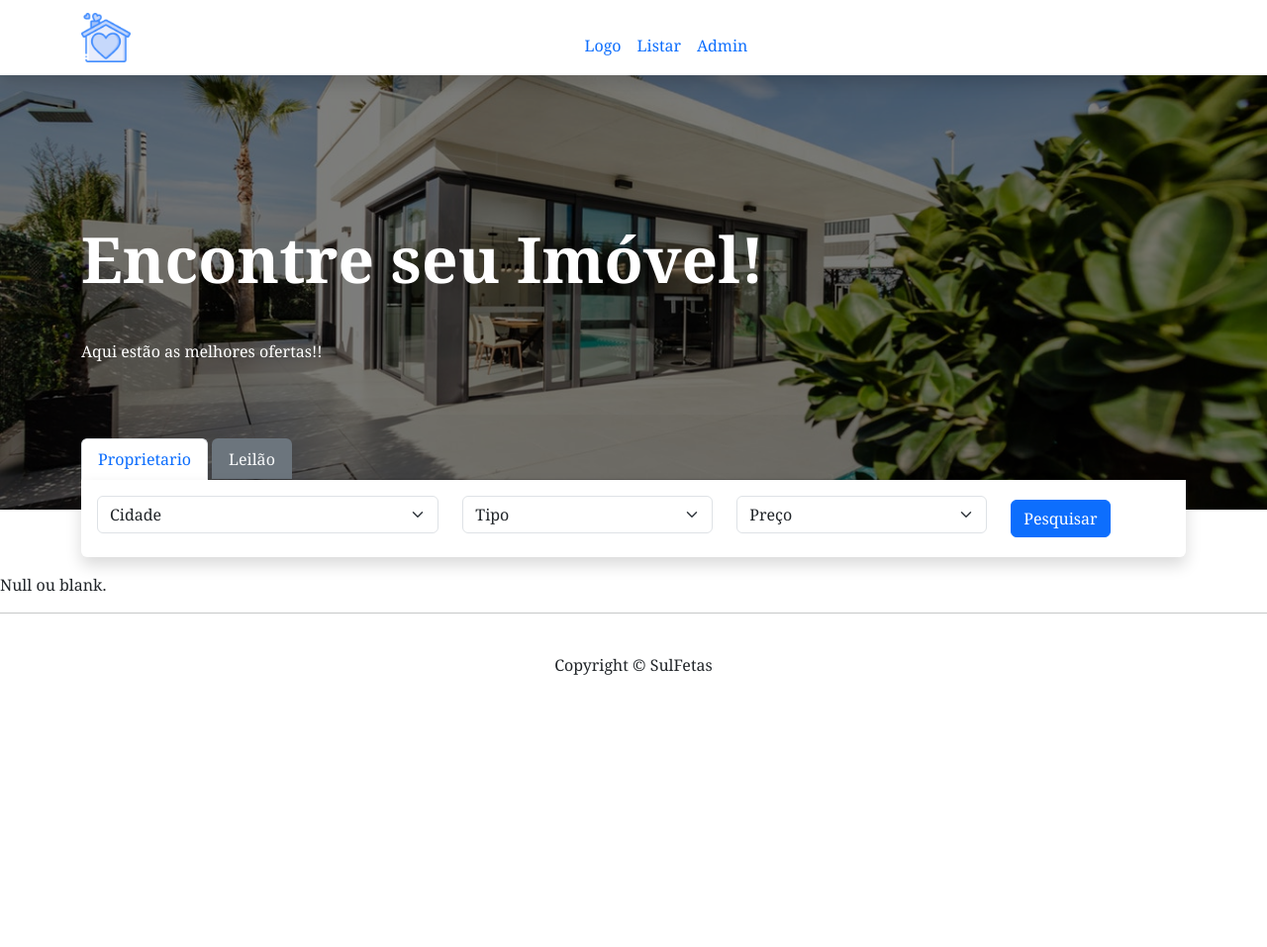
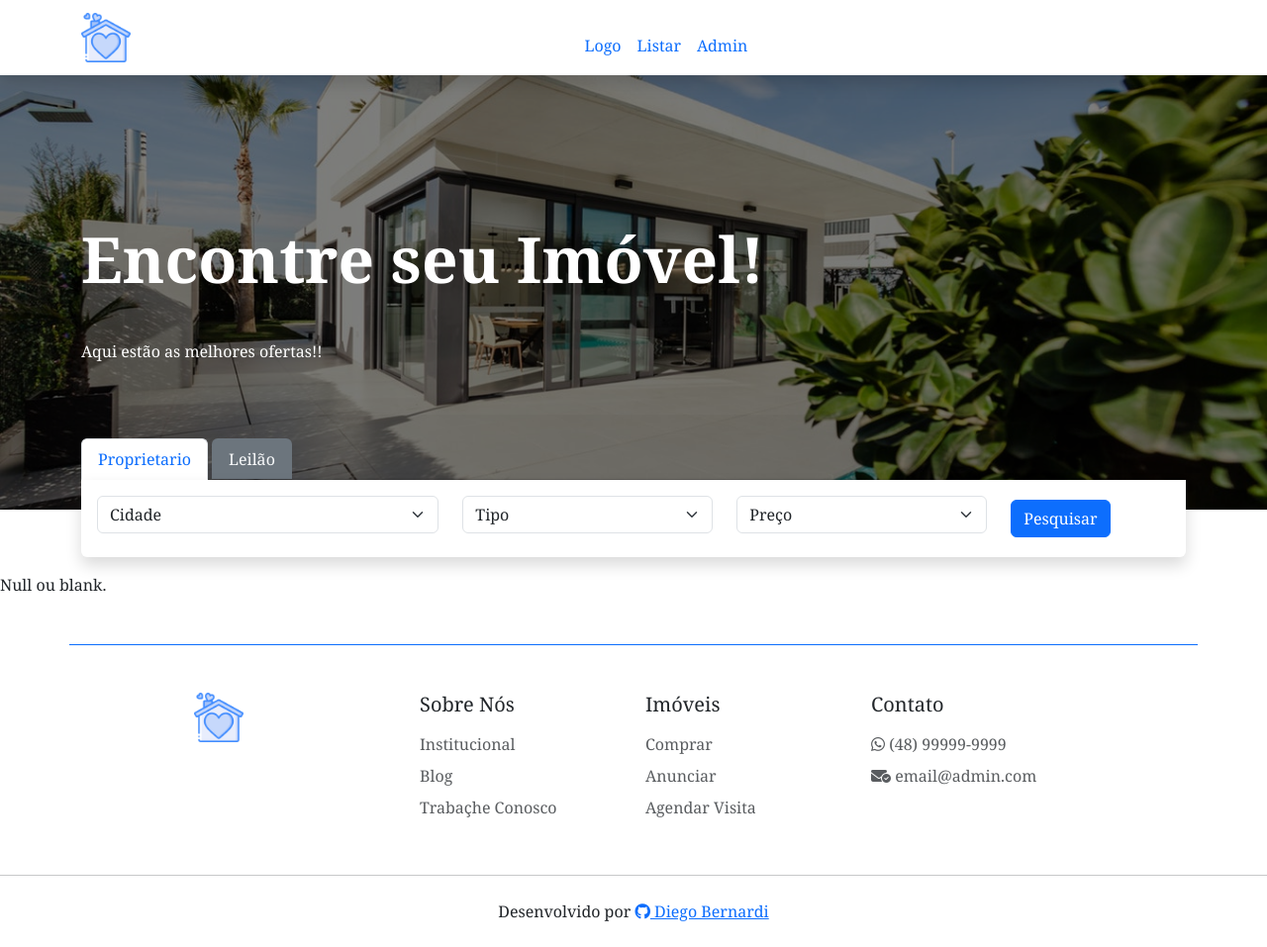
Before and after one commit to diegobers/real-estate-django, a Django app: page / in a window 1280 px wide. Shown: the whole page at 99% size. Before the commit the page ends 682 px from the top, so only its background shows below. Run offline with Django 5.2, Linux system fonts and the light colour scheme; data that the repository does not hold is empty; some libraries are stand-ins or nearby versions.

Commit message:
update partials and base templates

```diff
--- a/templates/layouts/base.html
+++ b/templates/layouts/base.html
@@ -9,31 +9,17 @@
     <meta name="author" content="Diego Bernardi">
     <meta name="generator" content="diegobers 0.0.1">
     <link rel="canonical" href="https://my.link">
-
     <title>Django App - {% block title %}Real Estate{% endblock title %}</title>
-
     <!-- Bootstrap5 -->
     <link rel="stylesheet" href="{% static 'css/bootstrap.min.css' %}">
-
     <!-- Custom Stylesheet -->
     <link rel="stylesheet" href="{% static 'css/style.css' %}">
-
     <!-- Font Awesome CSS-->
     <link href="{% static 'css/all.min.css' %}" rel="stylesheet" type="text/css">
     <script src="{% static 'js/all.min.js' %}"></script>
-
     <!-- Favicon-->
     <link rel="icon" type="image/png" href="{% static 'img/favicon16.png' %}">
-
-    <!-- Google fonts - Poppins-->
-    <link rel="stylesheet" href="https://fonts.googleapis.com/css?family=Poppins:300,400,400i,700">
-
-    <!-- swiper
-    <script src="https://cdn.jsdelivr.net/npm/swiper@11/swiper-element-bundle.min.js"></script>
-    -->
   </head>
-
-
   <body>
     <header>
       {% include 'partials/_navbar.html' %}
@@ -43,10 +29,10 @@
       {% block content %}
       {% endblock %}
     </main>
+    <footer>
+      {% include 'partials/_footer.html' %}
+    </footer>
 
-    {% include 'partials/_footer.html' %}
-
-    <script src="{% static 'js/bootstrap.bundle.min.js' %} "></script>
-
+    <script src="{% static 'js/bootstrap.min.js' %} "></script>
   </body>
 </html>
--- a/templates/partials/_footer.html
+++ b/templates/partials/_footer.html
@@ -1,17 +1,42 @@
+<!-- Footer -->
+{% load static %}
+<div class="container">
+  <div class="row pt-5 my-5 justify-content-center row-cols-1 row-cols-sm-2 row-cols-md-5 border-top border-primary">
+    <div class="col">
+      <a href="/" class="d-flex align-items-center mb-3 link-body-emphasis text-decoration-none">
+      <img src="{% static 'img/favicon128.png' %}" alt="" class="logo">
+      </a>
+    </div>
 
-<!-- Footer
-<footer class="text-body-secondary py-5">
-  <div class="container">
-    <p class="float-end mb-1">
-      <a href="#"></a>
-    </p>
+    <div class="col">
+      <h5>Sobre Nós</h5>
+      <ul class="nav flex-column">
+        <li class="nav-item mb-2"><a href="" class="nav-link p-0 text-body-secondary">Institucional</a></li>
+        <li class="nav-item mb-2"><a href="" class="nav-link p-0 text-body-secondary">Blog</a></li>
+        <li class="nav-item mb-2"><a href="" class="nav-link p-0 text-body-secondary">Trabaçhe Conosco</a></li>
+      </ul>
+    </div>
+
+    <div class="col">
+      <h5>Imóveis</h5>
+      <ul class="nav flex-column">
+        <li class="nav-item mb-2"><a href="" class="nav-link p-0 text-body-secondary">Comprar</a></li>
+        <li class="nav-item mb-2"><a href="" class="nav-link p-0 text-body-secondary">Anunciar</a></li>
+        <li class="nav-item mb-2"><a href="" class="nav-link p-0 text-body-secondary">Agendar Visita</a></li>
+      </ul>
+    </div>
+
+    <div class="col">
+      <h5>Contato</h5>
+      <ul class="nav flex-column">
+        <li class="nav-item mb-2"><a href="https://web.whatsapp.com" target="_blank" class="nav-link p-0 text-body-secondary"><i class="fa-brands fa-whatsapp"></i> (48) 99999-9999</a></li>
+        <li class="nav-item mb-2"><a href="mailto:email@admin.com" class="nav-link p-0 text-body-secondary"><i class="fa-solid fa-envelope-circle-check"></i> email@admin.com</a></li>
+      </ul>
+    </div>
   </div>
-  </footer>
--->
-
+</div>
 
 <hr>
-<footer id="main-footer" class="py-4 text-center">
-  Copyright &copy;
-  <span class="year"></span>  SulFetas
-</footer>
+<div class="pt-2 pb-4 text-center">
+  Desenvolvido por <a href="https://github.com/diegobers" target="_blank"><i class="fa-brands fa-github"></i> Diego Bernardi</a>
+</div>
--- a/templates/partials/_navbar.html
+++ b/templates/partials/_navbar.html
@@ -1,19 +1,13 @@
 <!-- NavBar -->
 {% load static %}
-
-<nav class="navbar navbar-expand-lg fixed-top shadow navbar-light bg-white" aria-label="Template Navbar">
-
-
+<nav class="navbar navbar-expand-sm fixed-top shadow navbar-light bg-white" aria-label="Template Navbar">
   <div class="container bg-white">
-
     <a class="navbar-brand" href="{% url 'index' %}">
       <img src="{% static 'img/favicon128.png' %}" alt="" class="logo">
     </a>
-
     <button class="navbar-toggler" type="button" data-bs-toggle="collapse" data-bs-target="#MynavbarHeader" aria-controls="MynavbarHeader" aria-expanded="false" aria-label="Toggle navigation">
       <span class="navbar-toggler-icon"></span>
     </button>
-
     <div class="collapse navbar-collapse justify-content-center" id="MynavbarHeader">
       <ul class="navbar-nav">
         <li class="nav-item">
@@ -28,5 +22,4 @@
       </ul>
     </div>
   </div>
-
 </nav>
```
Lines whose indentation alone changed are shown as unchanged.
